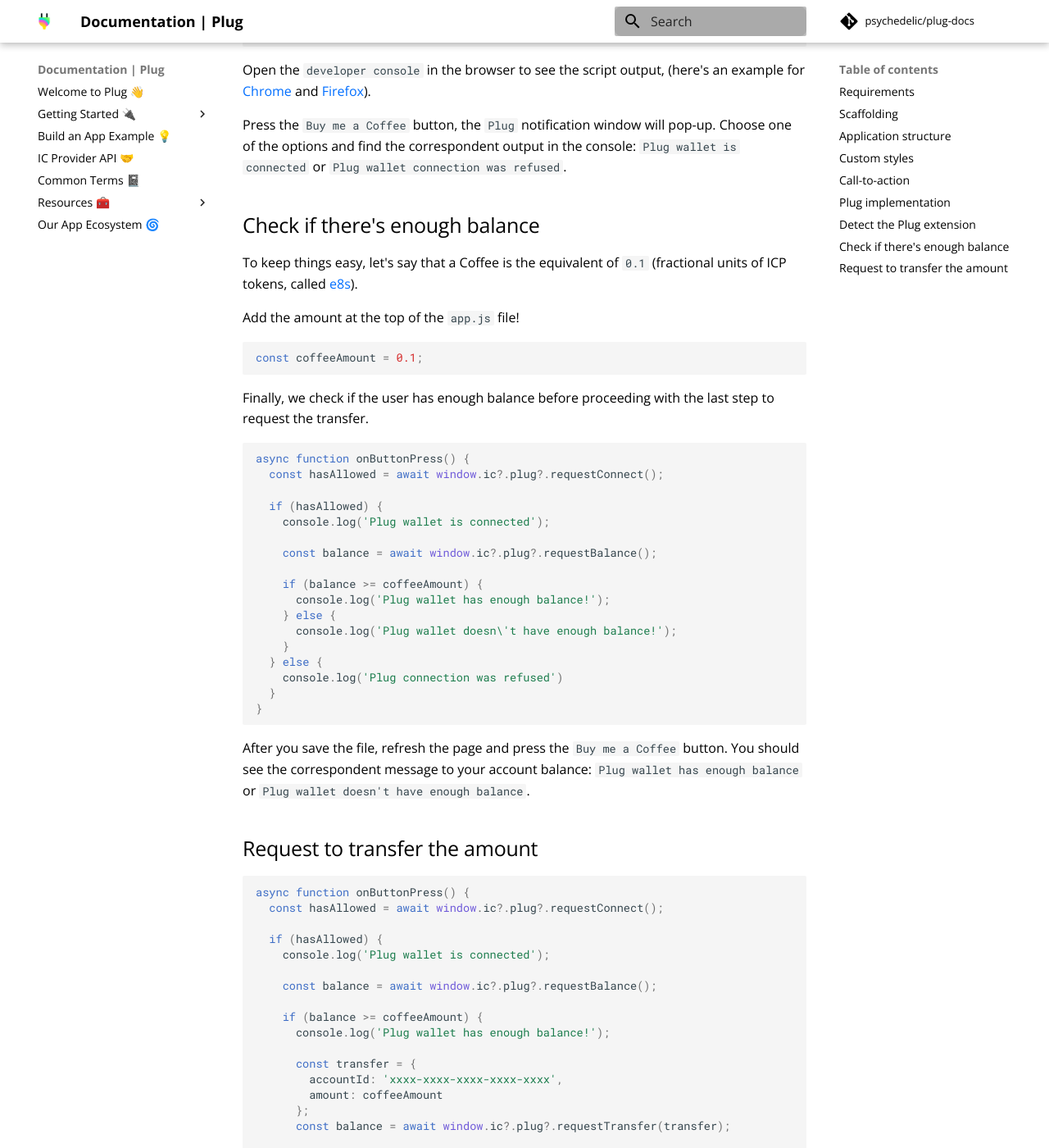
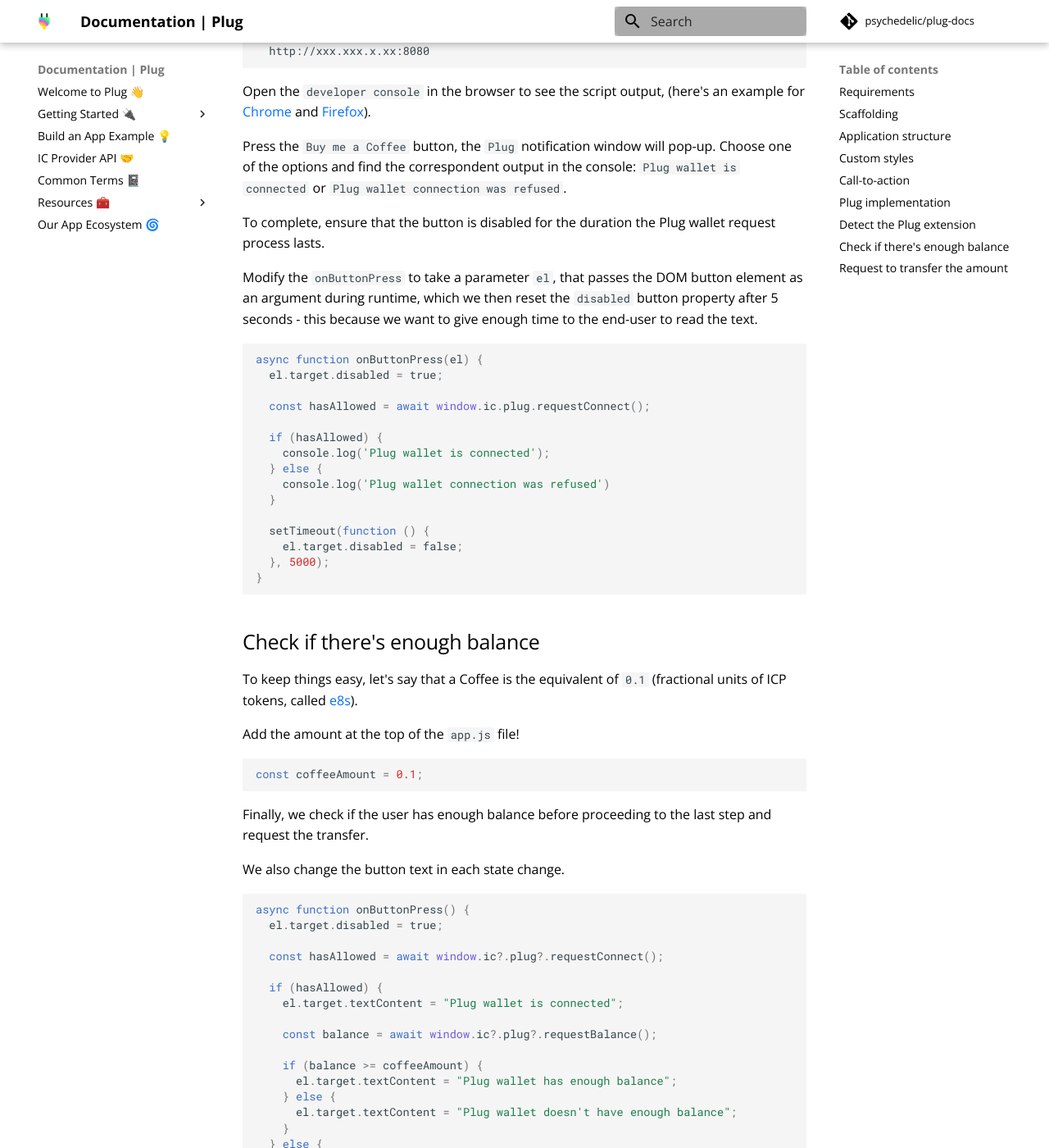
Before and after one commit to Psychedelic/plug-docs, an MkDocs documentation site: the page built from docs/getting-started/build-app-example.md, in a window 1280 px wide and 1400 px high, scrolled down 5569 px. Shown: the whole window at 82% size. Built offline with MkDocs 1.6.1 and Material for MkDocs 9.7.7, drawn with Linux system fonts in a browser that asks for light colours; comment, search, counter and statistics services are not loaded; some of the changed text lies outside the part shown.

Commit message:
docs: ✏️  tutorial changes, text amends and use of mocked window.ic.plug

````diff
--- a/docs/getting-started/build-app-example.md
+++ b/docs/getting-started/build-app-example.md
@@ -177,12 +177,12 @@
 - [Detect the Plug extension](#detect-the-plug-extension)
 - [Check if there's enough balance](#check-if-theres-enough-balance)
 - [Request to transfer the amount](#request-to-transfer-the-amount)
-- On sucess, displays the success message
+- On success, displays the success message
 - On error, displays the error message
 
 ## Detect the Plug extension
 
-Firstly, we check if end-user has the Plug extension in the current browser, as documented in the [Getting started guide](/getting-started). Also, noticed that we make the function [asynchronous](https://developer.mozilla.org/en-US/docs/Web/JavaScript/Reference/Statements/async_function).
+Firstly, we check if the end-user has the Plug extension in the current browser, as documented in the [Getting started guide](/getting-started). Also, noticed that we make the function [asynchronous](https://developer.mozilla.org/en-US/docs/Web/JavaScript/Reference/Statements/async_function).
 
 ```js
 async function onButtonPress() {
@@ -197,7 +197,6 @@
 ```
 
 From this point, if you'd like to test the changes in the browser you won't be able to interact with the Browser extension because of browser security reasons. As such, you'll need to serve the project through a Web Server!
-
 
 There are plenty of options and you are free to pick one! The quickest you can get a Web Server running, in your local machine, if you have no clue, is to first install Nodejs. You can find the instructions for your operating system [here](https://nodejs.org/en/download/).
 
@@ -226,6 +225,28 @@
 
 Press the `Buy me a Coffee` button, the `Plug` notification window will pop-up. Choose one of the options and find the correspondent output in the console: `Plug wallet is connected` or `Plug wallet connection was refused`.
 
+To complete, ensure that the button is disabled for the duration the Plug wallet request process lasts.
+
+Modify the `onButtonPress` to take a parameter `el`, that passes the DOM button element as an argument during runtime, which we then reset the `disabled` button property after 5 seconds - this because we want to give enough time to the end-user to read the text.
+
+```js
+async function onButtonPress(el) {
+  el.target.disabled = true;
+
+  const hasAllowed = await window.ic.plug.requestConnect();
+
+  if (hasAllowed) {
+    console.log('Plug wallet is connected');
+  } else {
+    console.log('Plug wallet connection was refused')
+  }
+
+  setTimeout(function () {
+    el.target.disabled = false;
+  }, 5000);
+}
+```
+
 ## Check if there's enough balance
 
 To keep things easy, let's say that a Coffee is the equivalent of `0.1` (fractional units of ICP tokens, called [e8s](https://sdk.dfinity.org/docs/token-holders/self-custody-quickstart.html)).
@@ -236,55 +257,79 @@
 const coffeeAmount = 0.1;
 ```
 
-Finally, we check if the user has enough balance before proceeding with the last step to request the transfer.
+Finally, we check if the user has enough balance before proceeding to the last step and request the transfer.
+
+We also change the button text in each state change.
 
 ```js
 async function onButtonPress() {
+  el.target.disabled = true;
+
   const hasAllowed = await window.ic?.plug?.requestConnect();
 
   if (hasAllowed) {
-    console.log('Plug wallet is connected');
+    el.target.textContent = "Plug wallet is connected";
 
     const balance = await window.ic?.plug?.requestBalance();
 
     if (balance >= coffeeAmount) {
-      console.log('Plug wallet has enough balance!');
+      el.target.textContent = "Plug wallet has enough balance";
     } else {
-      console.log('Plug wallet doesn\'t have enough balance!');
+      el.target.textContent = "Plug wallet doesn't have enough balance";
     }
   } else {
-    console.log('Plug connection was refused')
+    el.target.textContent = "Plug wallet connection was refused";
   }
+
+  setTimeout(function () {
+    el.target.disabled = false;
+  }, 5000);
 }
 ```
 
-After you save the file, refresh the page and press the `Buy me a Coffee` button. You should see the correspondent message to your account balance: `Plug wallet has enough balance` or `Plug wallet doesn't have enough balance`.
+After saving the file, refresh the page and press the `Buy me a Coffee` button. You should see the correspondent message to your account balance: `Plug wallet has enough balance` or `Plug wallet doesn't have enough balance`.
 
 ## Request to transfer the amount
 
+We can now make the `requestTransfer` call, that requires us to pass an argument to the function, that is an object with required fields `accountId` and `amount`, as described in our [Getting started](/getting-started).
+
+To complete, the button text is updated according to the transfer result state and if successful, we reset to the original text.
+
 ```js
-async function onButtonPress() {
+async function onButtonPress(el) {
+  el.target.disabled = true;
+
   const hasAllowed = await window.ic?.plug?.requestConnect();
 
   if (hasAllowed) {
-    console.log('Plug wallet is connected');
+    el.target.textContent = "Plug wallet is connected"
 
     const balance = await window.ic?.plug?.requestBalance();
 
     if (balance >= coffeeAmount) {
-      console.log('Plug wallet has enough balance!');
+      el.target.textContent = "Plug wallet has enough balance"
 
-      const transfer = {
-        accountId: 'xxxx-xxxx-xxxx-xxxx-xxxx',
-        amount: coffeeAmount
+      const requestTransferArg = {
+        accountId: 'xxxxx',
+        amount: coffeeAmount,
       };
-      const balance = await window.ic?.plug?.requestTransfer(transfer);
+      const transfer = await window.ic?.plug?.requestTransfer(requestTransferArg);
 
+      if (transfer) {
+        el.target.textContent = `Plug wallet transferred ${coffeeAmount}`;
+      } else {
+        el.target.textContent = "Plug wallet failed to transfer";
+      }
     } else {
-      console.log('Plug wallet doesn\'t have enough balance!');
+      el.target.textContent = "Plug wallet doesn't have enough balance";
     }
   } else {
-    console.log('Plug connection was refused')
+    el.target.textContent = "Plug wallet connection was refused";
   }
+
+  setTimeout(() => {
+    el.target.disabled = false;
+    el.target.textContent = "Buy me a coffee"
+  }, 5000);
 }
 ```
````
